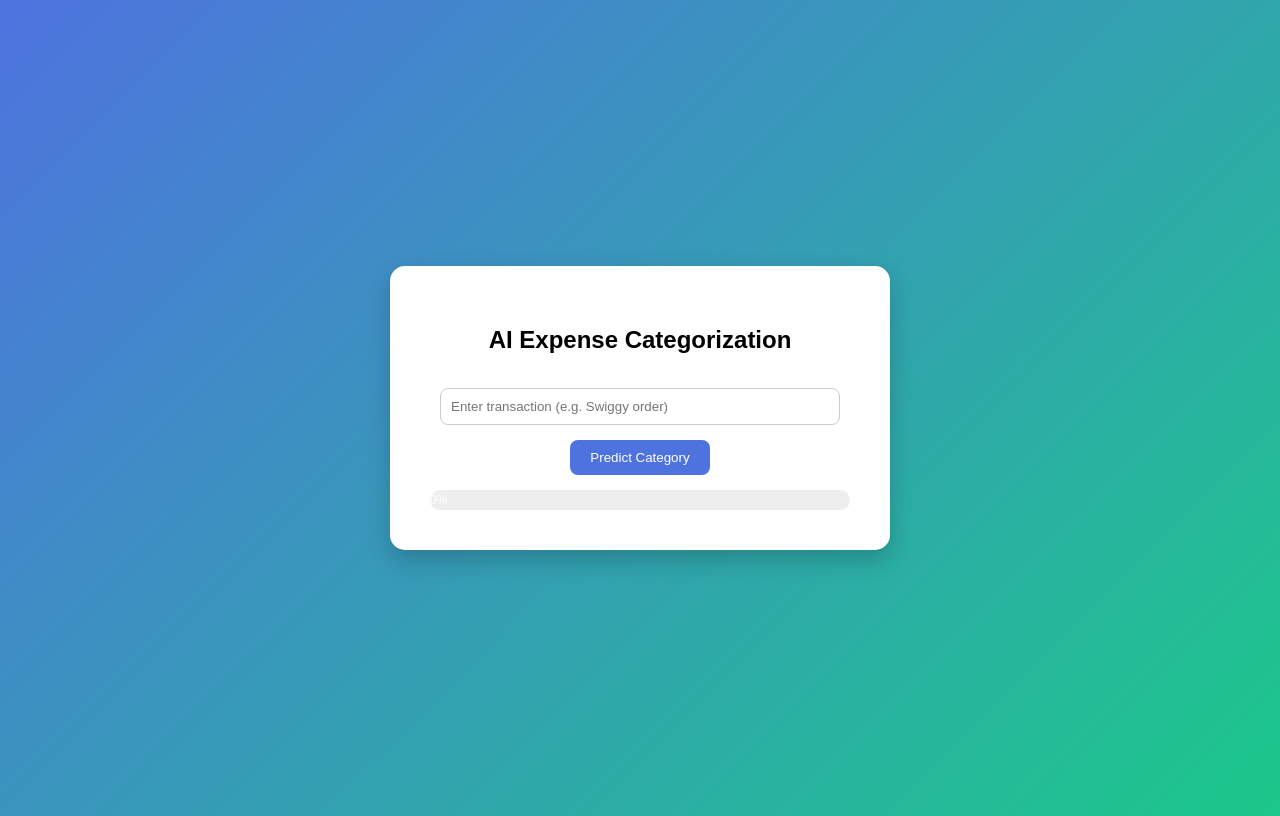
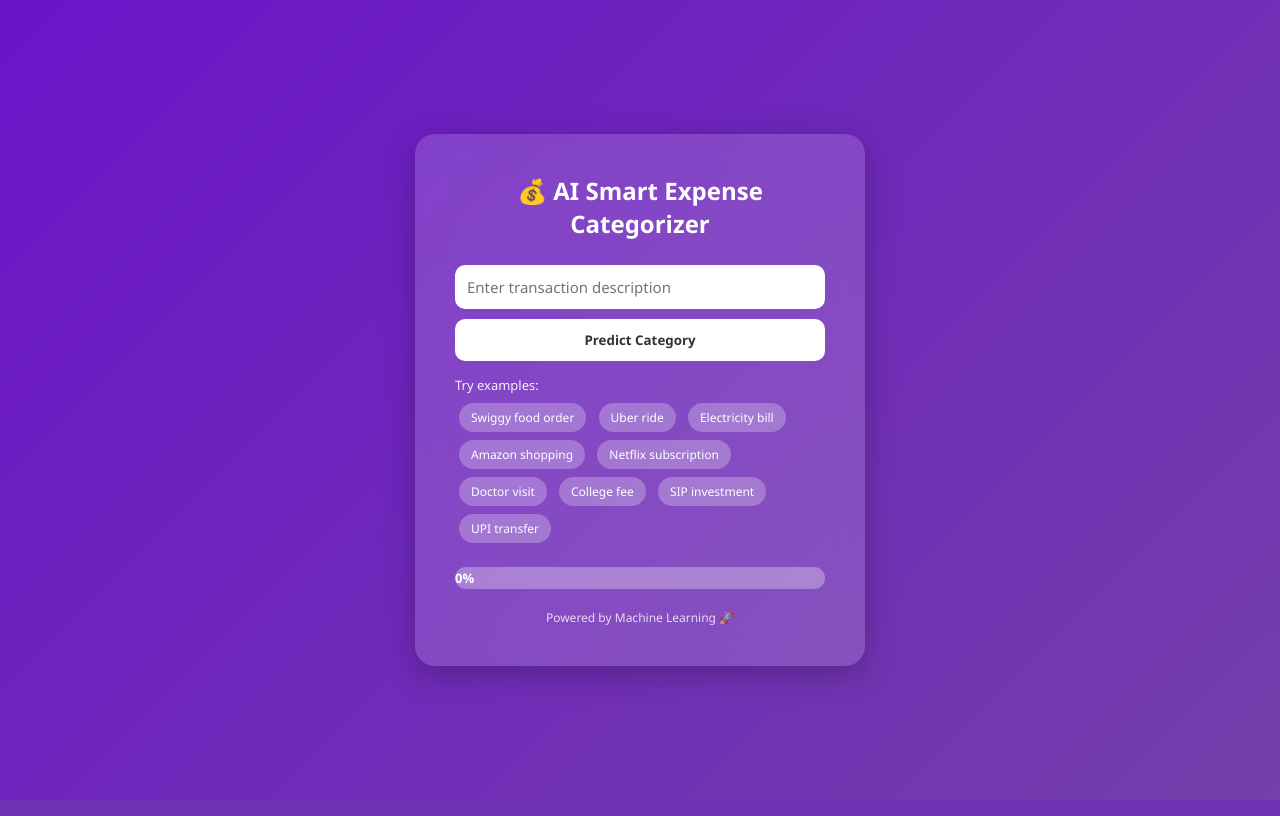
Before and after one commit to Tapabrato/Expense_ai, a Flask app: page / in a window 1280 px wide. Run offline with Flask 3, Linux system fonts and the light colour scheme; parts of the project's set-up code (start-up, migrations or seed data) failed here and were passed over.

Commit message:
Enhance UI and functionality of the AI Smart Expense Categorizer

```diff
--- a/backend/templates/index.html
+++ b/backend/templates/index.html
@@ -1,95 +1,183 @@
 <!DOCTYPE html>
 <html>
 <head>
-    <title>AI Expense Categorization</title>
+    <title>AI Smart Expense Categorizer</title>
+    <meta name="viewport" content="width=device-width, initial-scale=1.0">
+
     <style>
+        * {
+            margin: 0;
+            padding: 0;
+            box-sizing: border-box;
+            font-family: 'Segoe UI', sans-serif;
+        }
+
         body {
-            font-family: Arial;
-            background: linear-gradient(135deg, #4e73df, #1cc88a);
+            height: 100vh;
             display: flex;
             justify-content: center;
             align-items: center;
-            height: 100vh;
+            background: linear-gradient(-45deg, #667eea, #764ba2, #6a11cb, #2575fc);
+            background-size: 400% 400%;
+            animation: gradientBG 10s ease infinite;
+        }
+
+        @keyframes gradientBG {
+            0% { background-position: 0% 50%; }
+            50% { background-position: 100% 50%; }
+            100% { background-position: 0% 50%; }
         }
 
         .card {
-            background: white;
+            background: rgba(255, 255, 255, 0.15);
+            backdrop-filter: blur(15px);
+            border-radius: 20px;
             padding: 40px;
-            border-radius: 15px;
-            width: 420px;
+            width: 450px;
             text-align: center;
-            box-shadow: 0 10px 25px rgba(0,0,0,0.2);
+            box-shadow: 0 8px 32px rgba(0, 0, 0, 0.25);
+            color: white;
+            animation: fadeIn 1s ease-in-out;
+        }
+
+        @keyframes fadeIn {
+            from { opacity: 0; transform: translateY(20px); }
+            to { opacity: 1; transform: translateY(0); }
+        }
+
+        h2 {
+            margin-bottom: 25px;
+            font-weight: 600;
         }
 
         input {
-            width: 90%;
-            padding: 10px;
-            margin: 15px 0;
-            border-radius: 8px;
-            border: 1px solid #ccc;
+            width: 100%;
+            padding: 12px;
+            border-radius: 10px;
+            border: none;
+            outline: none;
+            margin-bottom: 10px;
+            font-size: 15px;
         }
 
         button {
-            padding: 10px 20px;
+            width: 100%;
+            padding: 12px;
+            border-radius: 10px;
             border: none;
-            border-radius: 8px;
-            background: #4e73df;
-            color: white;
+            background: #ffffff;
+            color: #333;
+            font-weight: bold;
             cursor: pointer;
+            transition: 0.3s ease;
         }
 
         button:hover {
-            background: #2e59d9;
+            transform: scale(1.05);
+            background: #f0f0f0;
         }
 
         #result {
-            margin-top: 15px;
+            margin-top: 20px;
             font-size: 18px;
-            font-weight: bold;
+            font-weight: 500;
         }
 
         .progress-container {
+            margin-top: 15px;
             width: 100%;
-            background: #eee;
+            height: 22px;
+            background: rgba(255,255,255,0.3);
             border-radius: 20px;
-            margin-top: 15px;
-            height: 20px;
             overflow: hidden;
         }
 
         .progress-bar {
             height: 100%;
             width: 0%;
-            background: #1cc88a;
-            text-align: center;
-            color: white;
-            line-height: 20px;
-            font-size: 12px;
+            line-height: 22px;
+            font-size: 13px;
+            font-weight: bold;
             border-radius: 20px;
             transition: width 0.6s ease;
         }
+
+        .examples {
+            margin-top: 15px;
+            text-align: left;
+        }
+
+        .examples p {
+            font-size: 13px;
+            margin-bottom: 5px;
+            opacity: 0.9;
+        }
+
+        .examples span {
+            display: inline-block;
+            background: rgba(255,255,255,0.25);
+            padding: 6px 12px;
+            margin: 4px;
+            border-radius: 15px;
+            font-size: 12px;
+            cursor: pointer;
+            transition: 0.3s;
+        }
+
+        .examples span:hover {
+            background: white;
+            color: #333;
+        }
+
+        .footer {
+            margin-top: 20px;
+            font-size: 12px;
+            opacity: 0.8;
+        }
     </style>
 </head>
+
 <body>
 
 <div class="card">
-    <h2>AI Expense Categorization</h2>
+    <h2>💰 AI Smart Expense Categorizer</h2>
 
-    <input type="text" id="description" placeholder="Enter transaction (e.g. Swiggy order)">
+    <input type="text" id="description" placeholder="Enter transaction description">
 
-    <br>
     <button onclick="predict()">Predict Category</button>
+
+    <div class="examples">
+        <p>Try examples:</p>
+        <span onclick="fillExample('Swiggy food order')">Swiggy food order</span>
+        <span onclick="fillExample('Uber ride to airport')">Uber ride</span>
+        <span onclick="fillExample('Electricity bill payment')">Electricity bill</span>
+        <span onclick="fillExample('Amazon shopping purchase')">Amazon shopping</span>
+        <span onclick="fillExample('Netflix subscription monthly')">Netflix subscription</span>
+        <span onclick="fillExample('Doctor visit consultation')">Doctor visit</span>
+        <span onclick="fillExample('College course fee payment')">College fee</span>
+        <span onclick="fillExample('SIP investment in mutual fund')">SIP investment</span>
+        <span onclick="fillExample('UPI transfer to friend')">UPI transfer</span>
+    </div>
 
     <div id="result"></div>
 
     <div class="progress-container">
         <div id="confidenceBar" class="progress-bar">0%</div>
     </div>
+
+    <div class="footer">
+        Powered by Machine Learning 🚀
+    </div>
 </div>
 
 <script>
 function predict() {
     let description = document.getElementById("description").value;
+
+    if (!description) {
+        alert("Please enter a transaction description.");
+        return;
+    }
 
     fetch("/predict", {
         method: "POST",
@@ -102,19 +190,32 @@ function predict() {
     .then(data => {
 
         document.getElementById("result").innerHTML =
-            "Predicted Category: " + data.category;
+            "Predicted Category: <b>" + data.category + "</b>";
 
         let confidence = data.confidence;
+        let bar = document.getElementById("confidenceBar");
 
-        let bar = document.getElementById("confidenceBar");
         bar.style.width = confidence + "%";
         bar.innerHTML = confidence + "% Confidence";
+
+        // Dynamic color based on confidence
+        if (confidence > 80) {
+            bar.style.background = "#28a745";  // Green
+        } else if (confidence > 50) {
+            bar.style.background = "#ffc107";  // Yellow
+        } else {
+            bar.style.background = "#dc3545";  // Red
+        }
 
     })
     .catch(error => {
         document.getElementById("result").innerHTML =
-            "Error connecting to server!";
+            "Server connection error!";
     });
+}
+
+function fillExample(text) {
+    document.getElementById("description").value = text;
 }
 </script>
 
```
